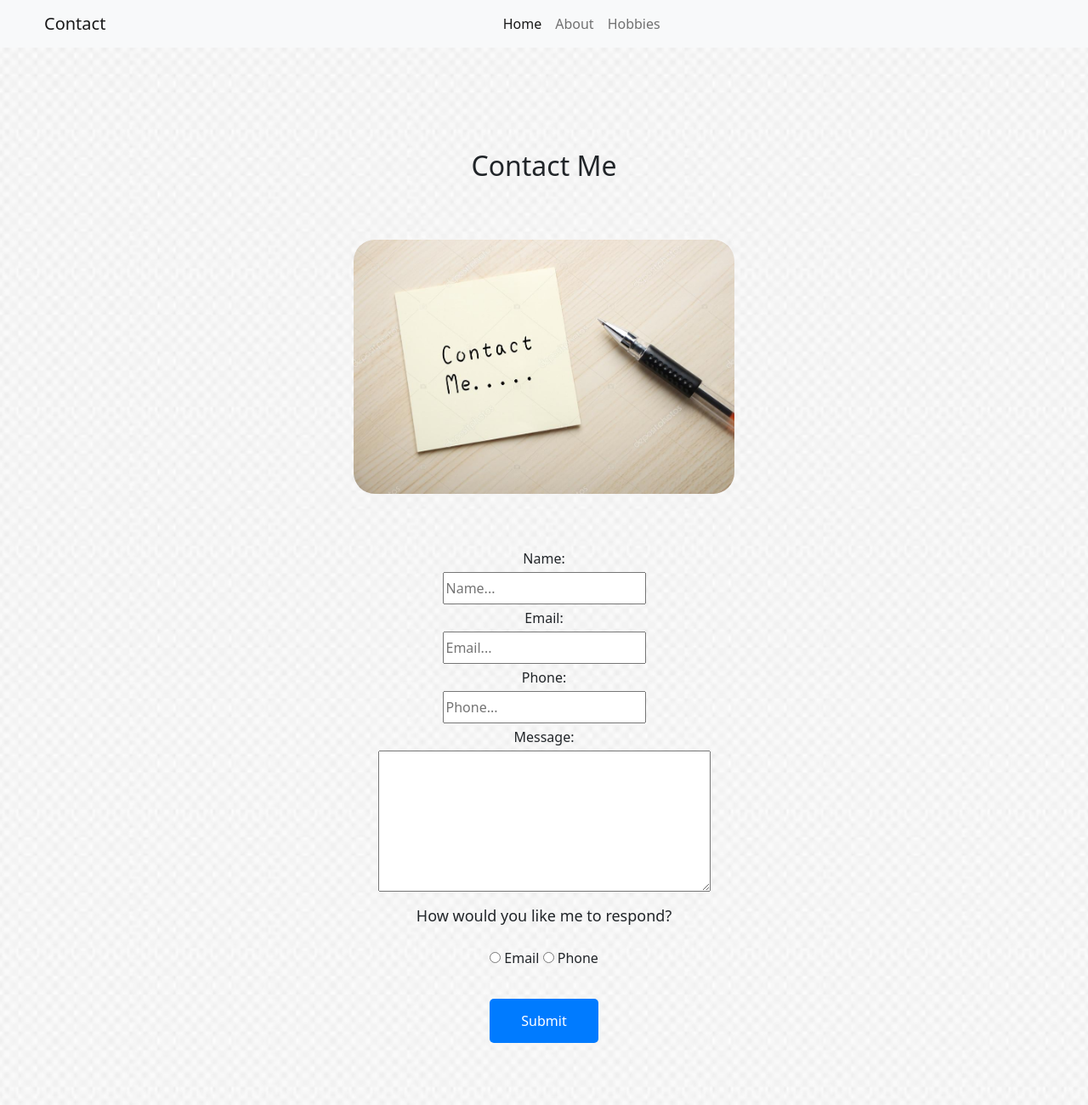
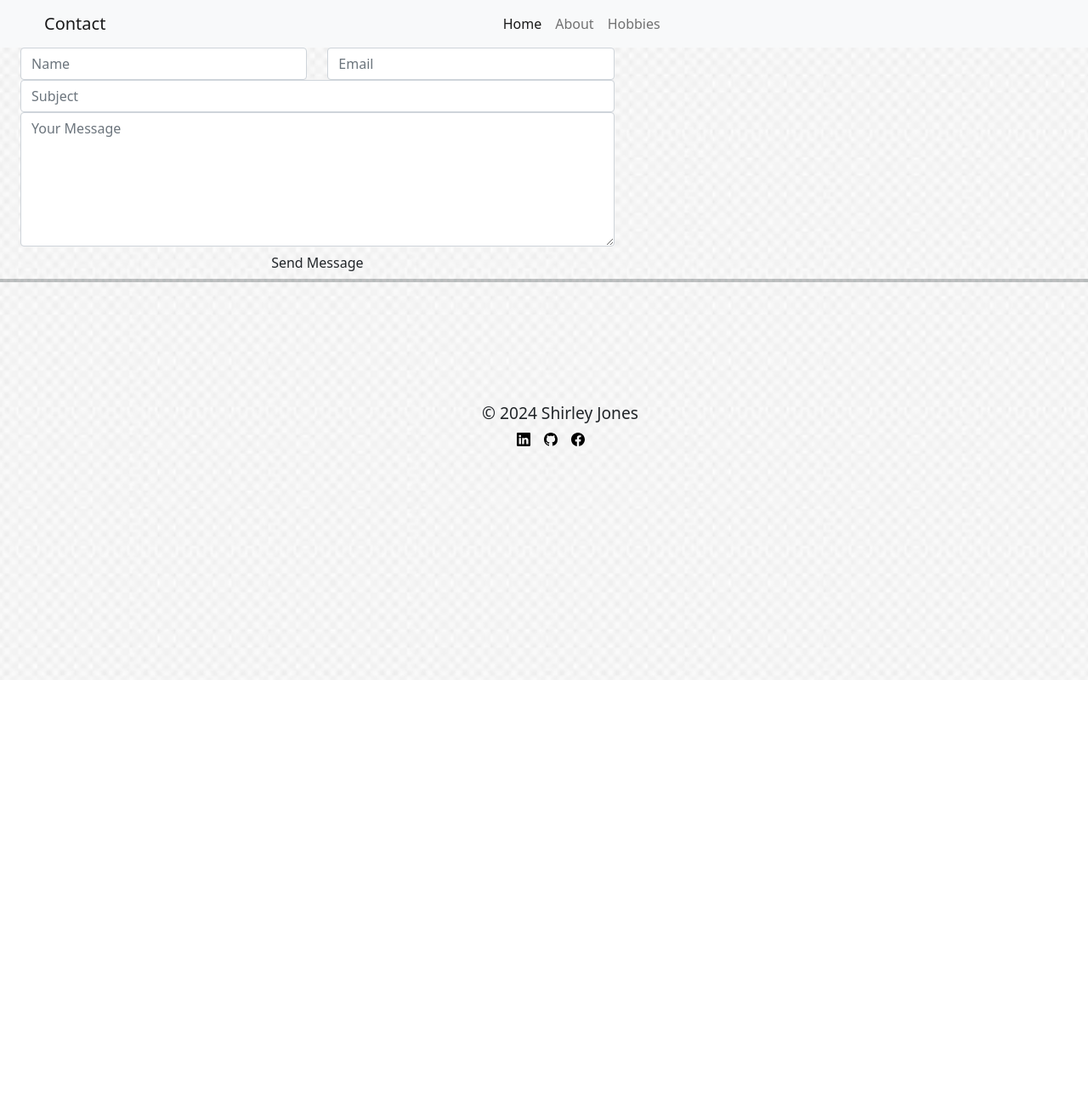
Before and after one commit to SJones108/My-Portfolio, a plain HTML site: page contact.html in a window 1280 px wide. Shown: the top 1300 px of the page at 85% size. After the commit the page ends 800 px from the top, so only its background shows below. Drawn offline with nearby package versions, Linux system fonts and the light colour scheme.

Commit message:
Update contact.html

```diff
--- a/contact.html
+++ b/contact.html
@@ -35,31 +35,49 @@
     </nav>
 
           <!-- Contact Section -->
-          <div class="about-me">
-            <h2>Contact Me</h2>
-            <div class="about-row">
-              <img class="about1" src="images/contact-me.jpg" alt="May 10th, 2003 F5 Tornado in Tazewell County, Illinois" />
-              <div class="form-style">
-                <form action="">
-                    <label for="">Name:</label><br>
-                    <input type="text" id="name" placeholder="Name..."><br>
-                    <label for="">Email:</label><br>
-                    <input type="text" id="name" placeholder="Email..."><br>
-                    <label for="">Phone:</label><br>
-                    <input type="text" id="name" placeholder="Phone..."><br>
-                    <label for="">Message:</label><br>
-                    <textarea name="message" id="message" cols="40" rows="5"></textarea><br>
-                    <p>How would you like me to respond?</p>
-                    <input type="radio" id="emailradio" value="Email">
-                    <label for="email">Email</label>
-                    <input type="radio" id="phoneradio" value="Phone">
-                    <label for="Phone">Phone</label><br>
-                    <br />
-                    <button style="width: 20%; padding: 10px; border: none; border-radius: 5px; background-color: #007bff; color: white; cursor: pointer; font-size: 16px;">Submit</button>
-                </form>
-                </div>
-            </div>
-          </div>
+        <div class="row">
+                <div class="col-lg-7">
+                    <div class="contact">
+                        <form class="form" name="enq" method="post" action="contact.php" onsubmit="return validation();">
+                            <div class="row">
+                                <div class="form-group col-md-6">
+                                    <input type="text" name="name" class="form-control" placeholder="Name" required="required">
+                                </div>
+                                <div class="form-group col-md-6">
+                                    <input type="email" name="email" class="form-control" placeholder="Email" required="required">
+                                </div>
+                                <div class="form-group col-md-12">
+                                    <input type="text" name="subject" class="form-control" placeholder="Subject" required="required">
+                                </div>
+                                <div class="form-group col-md-12">
+                                    <textarea rows="6" name="message" class="form-control" placeholder="Your Message" required="required"></textarea>
+                                </div>
+                                <div class="col-md-12 text-center">
+                                    <button type="button" value="Send message" name="submit" id="submitButton" class="btn btn-contact-bg" title="Submit Your Message!" onclick="sendMail();">
+                                        Send Message
+                                    </button>
+                                    <!-- Place the sendMail function after the button -->
+                                    <script>
+                                        function sendMail() {
+                                             var name = document.getElementsByName("name")[0].value;
+                                            var email = document.getElementsByName("email")[0].value;
+                                            var subject = document.getElementsByName("subject")[0].value;
+                                            var message = document.getElementsByName("message")[0].value;
+
+                                            var mailtoLink = 'mailto:skjones4868@yahoo.com' +
+                                            '?subject=' + encodeURIComponent(subject) +
+                                            '&body=' + encodeURIComponent('Name: ' + name + '\n' +
+                                            'Email: ' + email + '\n' +
+                                            'Message: ' + message);
+
+                                            window.location.href = mailtoLink;
+                                        }
+                                    </script>
+                               </div>
+                            </div>
+                        </form>
+                    </div>
+                </div><!--- END COL -->
           <hr />
 
 
```
